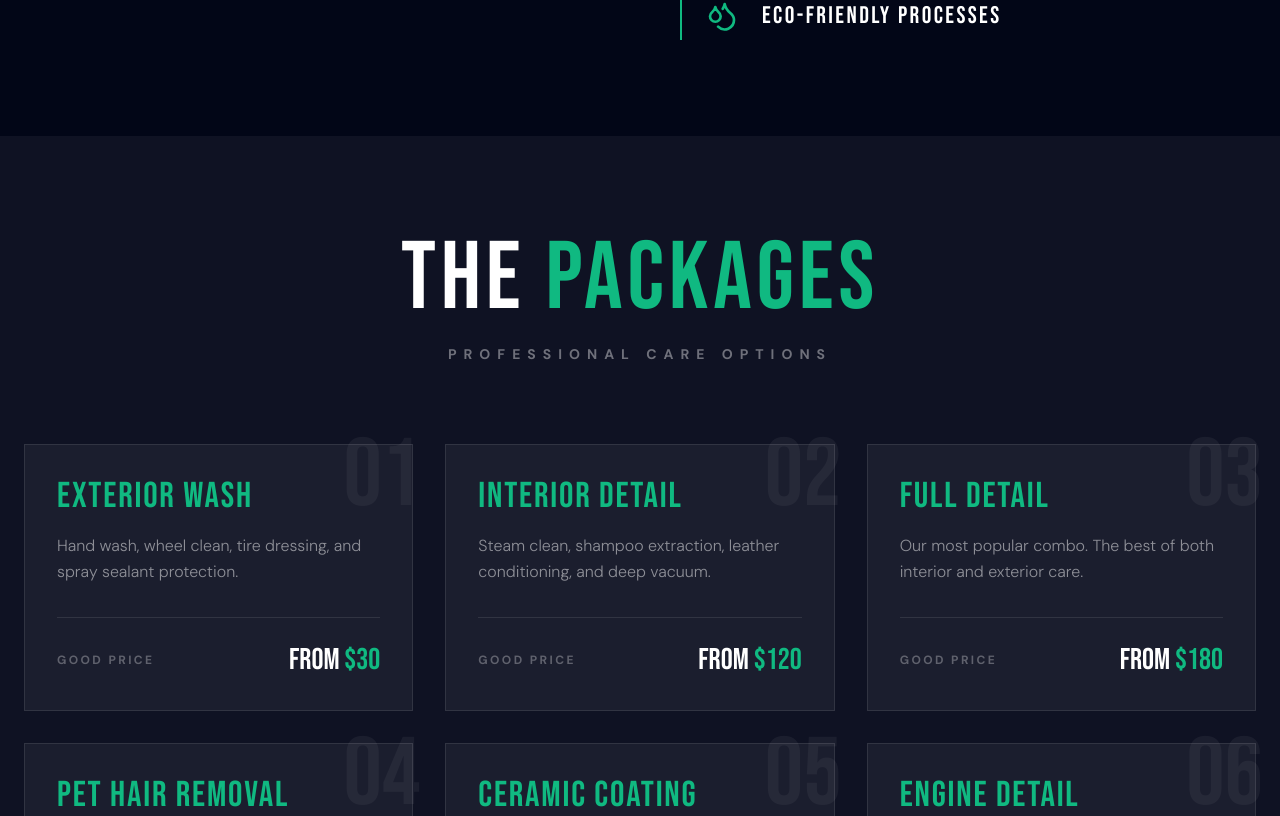
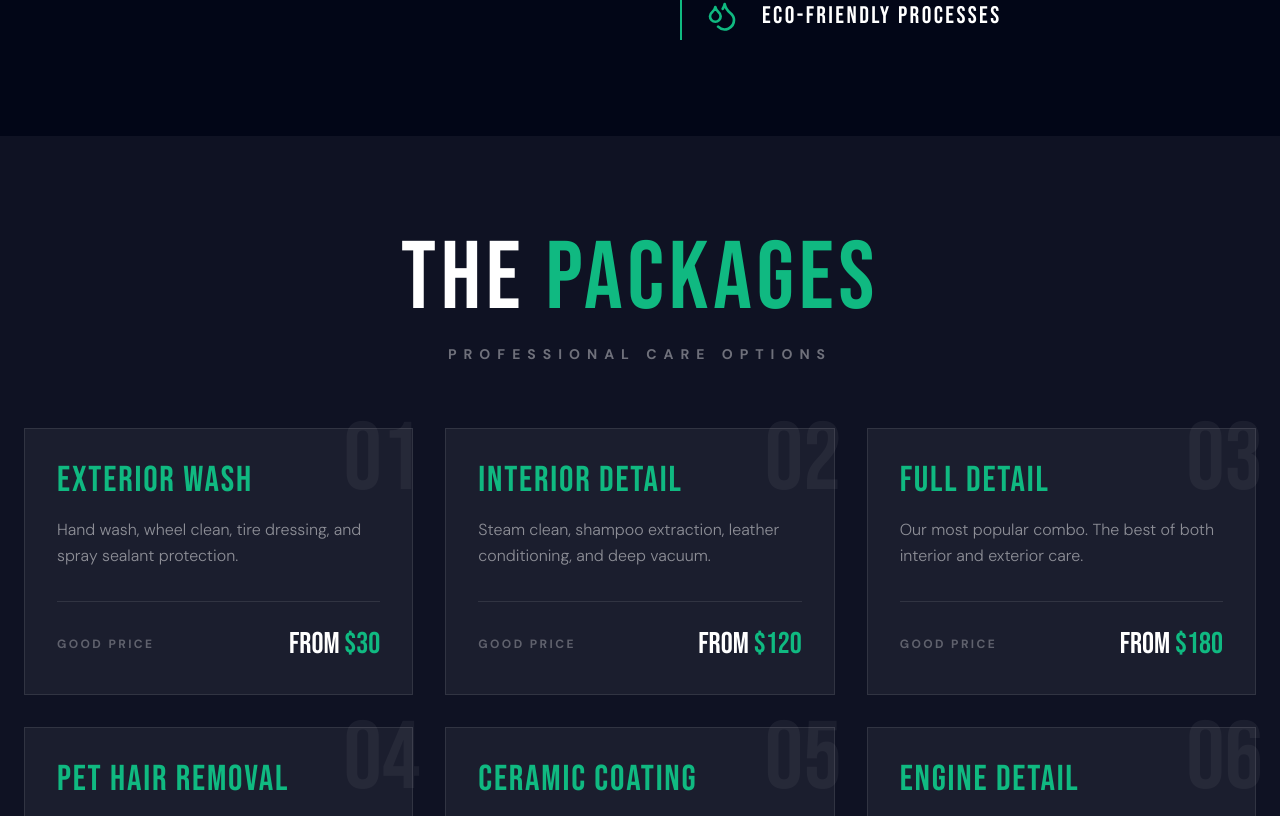
Before and after one commit to olatunjibyass/Auto-detailing, a React (Vite) app: page / in a window 1280 px wide. Shown: the part 1604-2420 px from the top of the page. Built offline with nearby package versions, Linux system fonts and the light colour scheme.

Commit message:
fix(layout): Adjust spacing on services and how-it-works sections
Updates padding and margin on the "Services" and "How It Works" sections to improve visual hierarchy and spacing. This provides more balanced vertical padding between sections.

```diff
--- a/src/App.tsx
+++ b/src/App.tsx
@@ -166,9 +166,9 @@ export default function App() {
       </section>
 
       {/* 5. Services Section */}
-      <section id="services" className="py-24 bg-white/5">
+      <section id="services" className="pt-24 pb-12 bg-white/5">
         <div className="max-w-7xl mx-auto px-6">
-          <div className="text-center mb-20 animate-fade-in">
+          <div className="text-center mb-16 animate-fade-in">
             <h2 className="text-6xl md:text-8xl mb-4">The <span className="text-brand">Packages</span></h2>
             <p className="tracking-[0.5em] text-white/40 uppercase font-bold text-sm">Professional Care Options</p>
           </div>
@@ -197,9 +197,9 @@ export default function App() {
       </section>
 
       {/* 6. How It Works */}
-      <section id="how-it-works" className="py-24 bg-dark overflow-hidden">
+      <section id="how-it-works" className="pt-12 pb-24 bg-dark overflow-hidden">
         <div className="max-w-7xl mx-auto px-6">
-          <div className="text-center mb-24">
+          <div className="text-center mb-12">
             <h2 className="text-6xl md:text-8xl">The <span className="text-brand">Flow</span></h2>
           </div>
 
```
